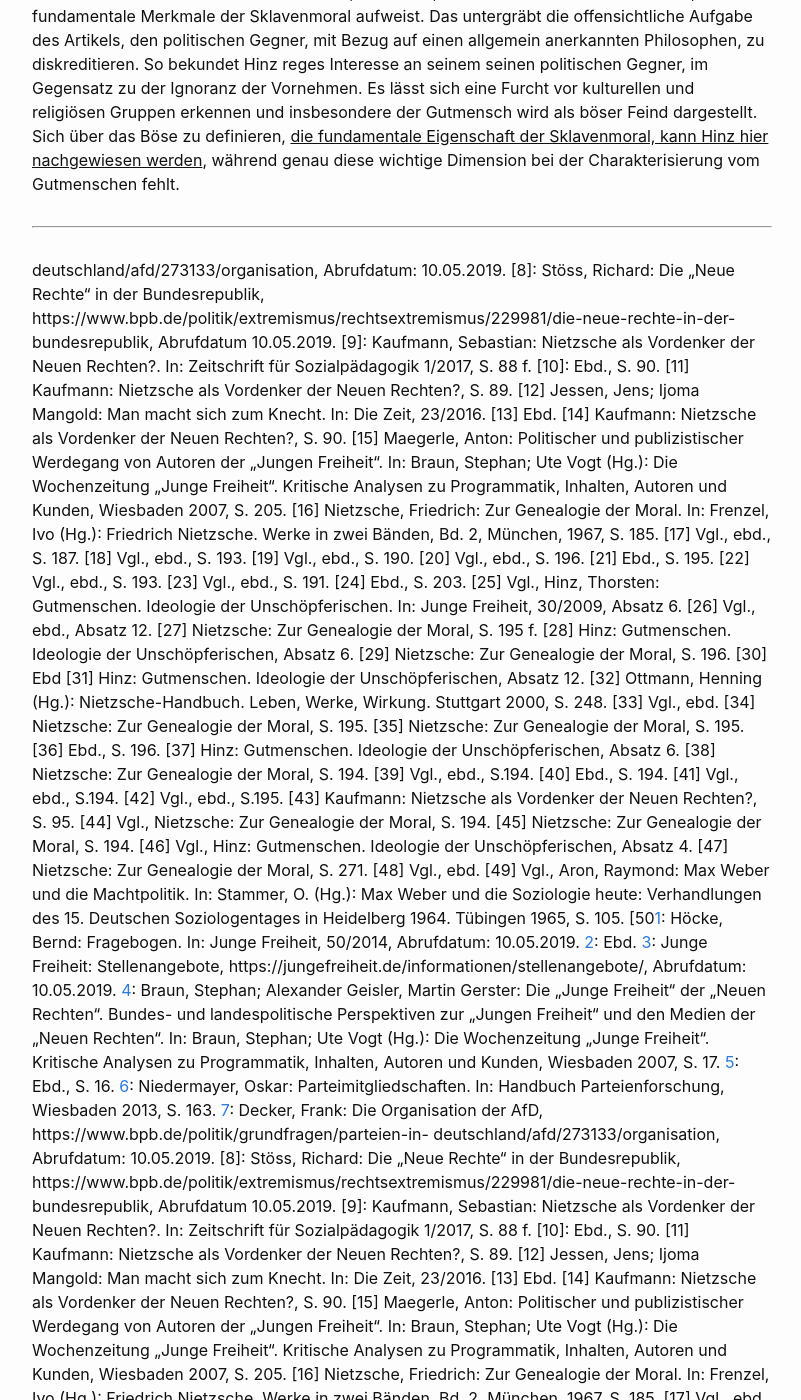
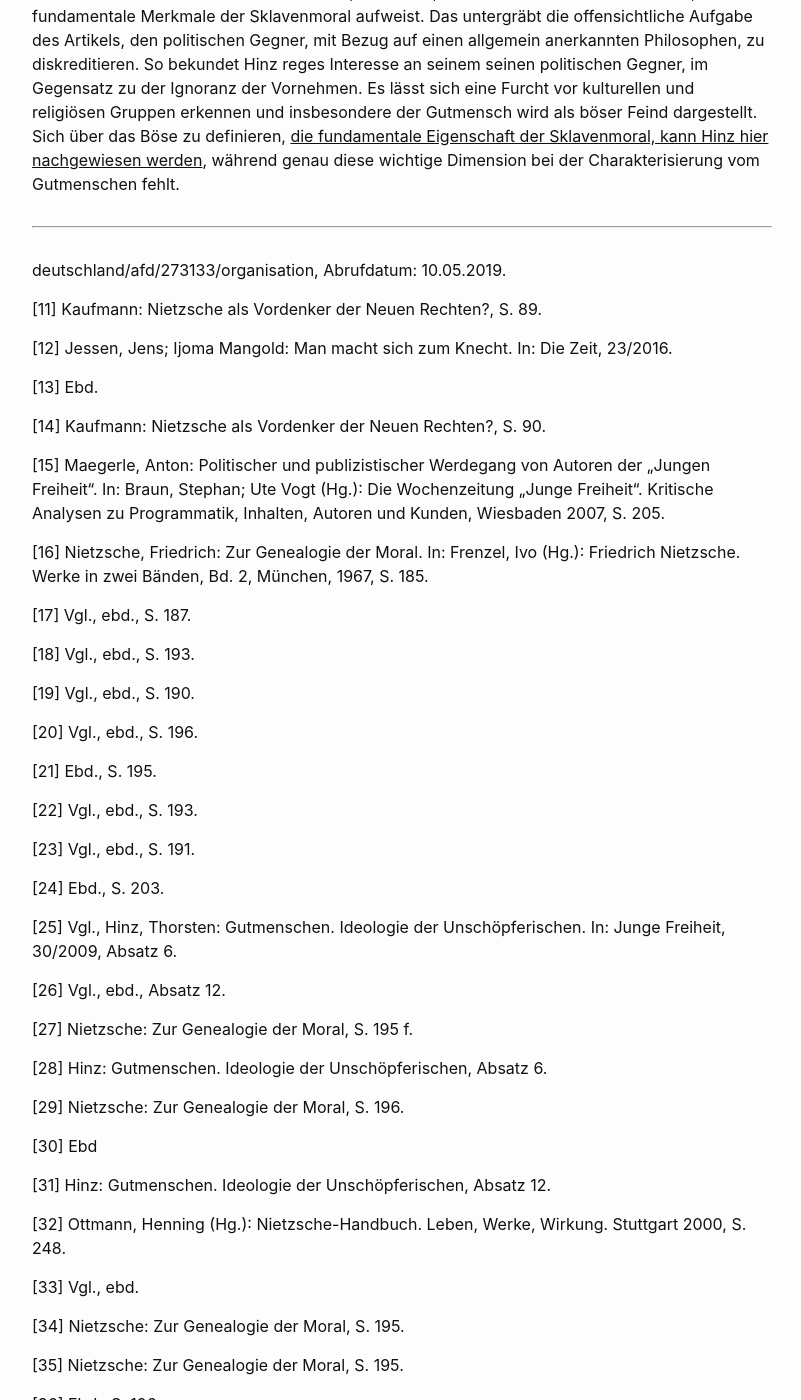
Before and after one commit to n103/n103.github.io, a Jekyll site: the page built from _posts/2019-5-17-Nietzsche-und-die-neue-Rechte.md, in a window 1280 px wide and 1400 px high, scrolled down 8063 px. Shown: the whole window, without its empty margins (238-1039 px from the left). Built offline with Jekyll 4.4.1, drawn with Linux system fonts in a browser that asks for light colours; some of the changed text lies outside the part shown.

Commit message:
Update 2019-5-17-Nietzsche-und-die-neue-Rechte.md

```diff
--- a/_posts/2019-5-17-Nietzsche-und-die-neue-Rechte.md
+++ b/_posts/2019-5-17-Nietzsche-und-die-neue-Rechte.md
@@ -146,128 +146,158 @@
 [3]: Junge Freiheit: Stellenangebote, https://jungefreiheit.de/informationen/stellenangebote/, Abrufdatum: 10.05.2019.
 
 [4]: Braun, Stephan; Alexander Geisler, Martin Gerster: Die „Junge Freiheit“ der „Neuen Rechten“. Bundes- und landespolitische Perspektiven zur „Jungen Freiheit“ und den Medien der „Neuen Rechten“. In: Braun, Stephan; Ute Vogt (Hg.): Die Wochenzeitung „Junge Freiheit“. Kritische Analysen zu Programmatik, Inhalten, Autoren und Kunden, Wiesbaden 2007, S. 17.
+
 [5]: Ebd., S. 16.
+
 [6]: Niedermayer, Oskar: Parteimitgliedschaften. In: Handbuch Parteienforschung, Wiesbaden 2013, S. 163.
+
 [7]: Decker, Frank: Die Organisation der AfD, https://www.bpb.de/politik/grundfragen/parteien-in-
 deutschland/afd/273133/organisation, Abrufdatum: 10.05.2019.
+
 [8]: Stöss, Richard: Die „Neue Rechte“ in der Bundesrepublik, https://www.bpb.de/politik/extremismus/rechtsextremismus/229981/die-neue-rechte-in-der-bundesrepublik, Abrufdatum 10.05.2019.
+
 [9]: Kaufmann, Sebastian: Nietzsche als Vordenker der Neuen Rechten?. In: Zeitschrift für Sozialpädagogik 1/2017, S. 88 f.
+
 [10]: Ebd., S. 90.
+
 [11] Kaufmann: Nietzsche als Vordenker der Neuen Rechten?, S. 89.
+
 [12] Jessen, Jens; Ijoma Mangold: Man macht sich zum Knecht. In: Die Zeit, 23/2016.
+
 [13] Ebd.
+
 [14] Kaufmann: Nietzsche als Vordenker der Neuen Rechten?, S. 90.
+
 [15] Maegerle, Anton: Politischer und publizistischer Werdegang von Autoren der „Jungen Freiheit“. In: Braun, Stephan; Ute Vogt (Hg.): Die Wochenzeitung „Junge Freiheit“. Kritische Analysen zu Programmatik, Inhalten, Autoren und Kunden, Wiesbaden 2007, S. 205.
+
 [16] Nietzsche, Friedrich: Zur Genealogie der Moral. In: Frenzel, Ivo (Hg.): Friedrich Nietzsche. Werke in zwei Bänden, Bd. 2, München, 1967, S. 185.
+
 [17] Vgl., ebd., S. 187.
+
 [18] Vgl., ebd., S. 193.
+
 [19] Vgl., ebd., S. 190.
+
 [20] Vgl., ebd., S. 196.
+
 [21] Ebd., S. 195.
+
 [22] Vgl., ebd., S. 193.
+
 [23] Vgl., ebd., S. 191.
+
 [24] Ebd., S. 203.
+
 [25] Vgl., Hinz, Thorsten: Gutmenschen. Ideologie der Unschöpferischen. In: Junge Freiheit, 30/2009, Absatz 6.
+
 [26] Vgl., ebd., Absatz 12.
+
 [27] Nietzsche: Zur Genealogie der Moral, S. 195 f.
+
 [28] Hinz: Gutmenschen. Ideologie der Unschöpferischen, Absatz 6.
+
 [29] Nietzsche: Zur Genealogie der Moral, S. 196.
+
 [30] Ebd
+
 [31] Hinz: Gutmenschen. Ideologie der Unschöpferischen, Absatz 12.
+
 [32] Ottmann, Henning (Hg.): Nietzsche-Handbuch. Leben, Werke, Wirkung. Stuttgart 2000, S. 248.
+
 [33] Vgl., ebd.
+
 [34] Nietzsche: Zur Genealogie der Moral, S. 195.
+
 [35] Nietzsche: Zur Genealogie der Moral, S. 195.
+
 [36] Ebd., S. 196.
+
 [37] Hinz: Gutmenschen. Ideologie der Unschöpferischen, Absatz 6.
+
 [38] Nietzsche: Zur Genealogie der Moral, S. 194.
+
 [39] Vgl., ebd., S.194.
+
 [40] Ebd., S. 194.
+
 [41] Vgl., ebd., S.194.
+
 [42] Vgl., ebd., S.195.
+
 [43] Kaufmann: Nietzsche als Vordenker der Neuen Rechten?, S. 95.
+
 [44] Vgl., Nietzsche: Zur Genealogie der Moral, S. 194.
+
 [45] Nietzsche: Zur Genealogie der Moral, S. 194.
+
 [46] Vgl., Hinz: Gutmenschen. Ideologie der Unschöpferischen, Absatz 4.
+
 [47] Nietzsche: Zur Genealogie der Moral, S. 271.
+
 [48] Vgl., ebd.
+
 [49] Vgl., Aron, Raymond: Max Weber und die Machtpolitik. In: Stammer, O. (Hg.): Max Weber und die Soziologie heute: Verhandlungen des 15. Deutschen Soziologentages in Heidelberg 1964. Tübingen 1965, S. 105.
-[50[1]: Höcke, Bernd: Fragebogen. In: Junge Freiheit, 50/2014, Abrufdatum: 10.05.2019.
-[2]: Ebd.
-[3]: Junge Freiheit: Stellenangebote, https://jungefreiheit.de/informationen/stellenangebote/, Abrufdatum: 10.05.2019.
-[4]: Braun, Stephan; Alexander Geisler, Martin Gerster: Die „Junge Freiheit“ der „Neuen Rechten“. Bundes- und landespolitische Perspektiven zur „Jungen Freiheit“ und den Medien der „Neuen Rechten“. In: Braun, Stephan; Ute Vogt (Hg.): Die Wochenzeitung „Junge Freiheit“. Kritische Analysen zu Programmatik, Inhalten, Autoren und Kunden, Wiesbaden 2007, S. 17.
-[5]: Ebd., S. 16.
-[6]: Niedermayer, Oskar: Parteimitgliedschaften. In: Handbuch Parteienforschung, Wiesbaden 2013, S. 163.
-[7]: Decker, Frank: Die Organisation der AfD, https://www.bpb.de/politik/grundfragen/parteien-in-
-deutschland/afd/273133/organisation, Abrufdatum: 10.05.2019.
-[8]: Stöss, Richard: Die „Neue Rechte“ in der Bundesrepublik, https://www.bpb.de/politik/extremismus/rechtsextremismus/229981/die-neue-rechte-in-der-bundesrepublik, Abrufdatum 10.05.2019.
-[9]: Kaufmann, Sebastian: Nietzsche als Vordenker der Neuen Rechten?. In: Zeitschrift für Sozialpädagogik 1/2017, S. 88 f.
-[10]: Ebd., S. 90.
-[11] Kaufmann: Nietzsche als Vordenker der Neuen Rechten?, S. 89.
-[12] Jessen, Jens; Ijoma Mangold: Man macht sich zum Knecht. In: Die Zeit, 23/2016.
-[13] Ebd.
-[14] Kaufmann: Nietzsche als Vordenker der Neuen Rechten?, S. 90.
-[15] Maegerle, Anton: Politischer und publizistischer Werdegang von Autoren der „Jungen Freiheit“. In: Braun, Stephan; Ute Vogt (Hg.): Die Wochenzeitung „Junge Freiheit“. Kritische Analysen zu Programmatik, Inhalten, Autoren und Kunden, Wiesbaden 2007, S. 205.
-[16] Nietzsche, Friedrich: Zur Genealogie der Moral. In: Frenzel, Ivo (Hg.): Friedrich Nietzsche. Werke in zwei Bänden, Bd. 2, München, 1967, S. 185.
-[17] Vgl., ebd., S. 187.
-[18] Vgl., ebd., S. 193.
-[19] Vgl., ebd., S. 190.
-[20] Vgl., ebd., S. 196.
-[21] Ebd., S. 195.
-[22] Vgl., ebd., S. 193.
-[23] Vgl., ebd., S. 191.
-[24] Ebd., S. 203.
-[25] Vgl., Hinz, Thorsten: Gutmenschen. Ideologie der Unschöpferischen. In: Junge Freiheit, 30/2009, Absatz 6.
-[26] Vgl., ebd., Absatz 12.
-[27] Nietzsche: Zur Genealogie der Moral, S. 195 f.
-[28] Hinz: Gutmenschen. Ideologie der Unschöpferischen, Absatz 6.
-[29] Nietzsche: Zur Genealogie der Moral, S. 196.
-[30] Ebd
-[31] Hinz: Gutmenschen. Ideologie der Unschöpferischen, Absatz 12.
-[32] Ottmann, Henning (Hg.): Nietzsche-Handbuch. Leben, Werke, Wirkung. Stuttgart 2000, S. 248.
-[33] Vgl., ebd.
-[34] Nietzsche: Zur Genealogie der Moral, S. 195.
-[35] Nietzsche: Zur Genealogie der Moral, S. 195.
-[36] Ebd., S. 196.
-[37] Hinz: Gutmenschen. Ideologie der Unschöpferischen, Absatz 6.
-[38] Nietzsche: Zur Genealogie der Moral, S. 194.
-[39] Vgl., ebd., S.194.
-[40] Ebd., S. 194.
-[41] Vgl., ebd., S.194.
-[42] Vgl., ebd., S.195.
-[43] Kaufmann: Nietzsche als Vordenker der Neuen Rechten?, S. 95.
-[44] Vgl., Nietzsche: Zur Genealogie der Moral, S. 194.
-[45] Nietzsche: Zur Genealogie der Moral, S. 194.
-[46] Vgl., Hinz: Gutmenschen. Ideologie der Unschöpferischen, Absatz 4.
-[47] Nietzsche: Zur Genealogie der Moral, S. 271 Nietzsche: Zur Genealogie der Moral, S. 194.
+
+[50] Nietzsche: Zur Genealogie der Moral, S. 194.
+
 [51] Ebd.
+
 [52] Hinz: Gutmenschen. Ideologie der Unschöpferischen, Absatz 8.
+
 [53] Ebd., Absatz 14.
+
 [54] Ebd.
+
 [55] Nietzsche: Zur Genealogie der Moral, S. 180.
+
 [56] Vgl., ebd.
+
 [57] Ottmann: Nietzsche-Handbuch. Leben, Werke, Wirkung, S. 304.
+
 [58] Nietzsche: Zur Genealogie der Moral, S. 255.
+
 [59] Vgl. Stegmaier, Charles: Die Bedeutung des Priesters für das asketische Ideal. Nietzsches ‚Theorie‘ der Kultur Europas. In: Höffe, Otfried (Hg.): Zur Genealogie der Moral, Berlin 2004, S. 156.
+
 [60] Nietzsche: Zur Genealogie der Moral, S. 257 f.
+
 [61] Es gilt anzumerken, das diese verkürzte Darstellung der komplexen Charakterisierung des Priester von Nietzsche nicht gerecht wird und auch keinen Anspruch darauf erhebt. Um das Konzept der Selbstzerstörung von Hinz zu widerlegen, reicht die benutze Charakterisierung allerdings aus.
+
 [62] Vgl., ebd., S. 199.
+
 [63] Vgl., Hinz: Gutmenschen. Ideologie der Unschöpferischen, Absatz 11.
+
 [64] Vgl., Nietzsche: Zur Genealogie der Moral, S. 255.
+
 [65] Vgl., ebd., S. 202.
+
 [66] Vgl., ebd., S. 269.
+
 [67] Vgl., Hinz: Gutmenschen. Ideologie der Unschöpferischen, Absatz 12.
+
 [68] Ebd., Absatz 4.
+
 [69] Nietzsche: Zur Genealogie der Moral, S. 181.
+
 [70] Vgl., ebd., S. 191.
+
 [71] Ebd., S. 192.
+
 [72] Hinz: Gutmenschen. Ideologie der Unschöpferischen, Absatz 5.
+
 [73] Vgl., ebd., Absatz 10.
+
 [74] Vgl., ebd., Absatz 4.
+
 [75] Ebd., Absatz 8.
+
 [76] Nietzsche: Zur Genealogie der Moral, S. 181.
+
 [77] Vgl., ebd., 126.
+
 [78] Kaufmann: Nietzsche als Vordenker der Neuen Rechten?, S. 94 f.
+
 [79] Vgl. Wolf, Jean-Claude: Exposition von These und Gegenthese: Die bisherige „englische“ und Nietzsches Genealogie der Moral. In: Höffe, Otfried (Hg.): Zur Genealogie der Moral, Berlin 2004, S. 42.
+
 [80] Nietzsche: Zur Genealogie der Moral, S. 193.
+
 [81] Vgl., Hinz: Gutmenschen. Ideologie der Unschöpferischen, Absatz 12.
```
